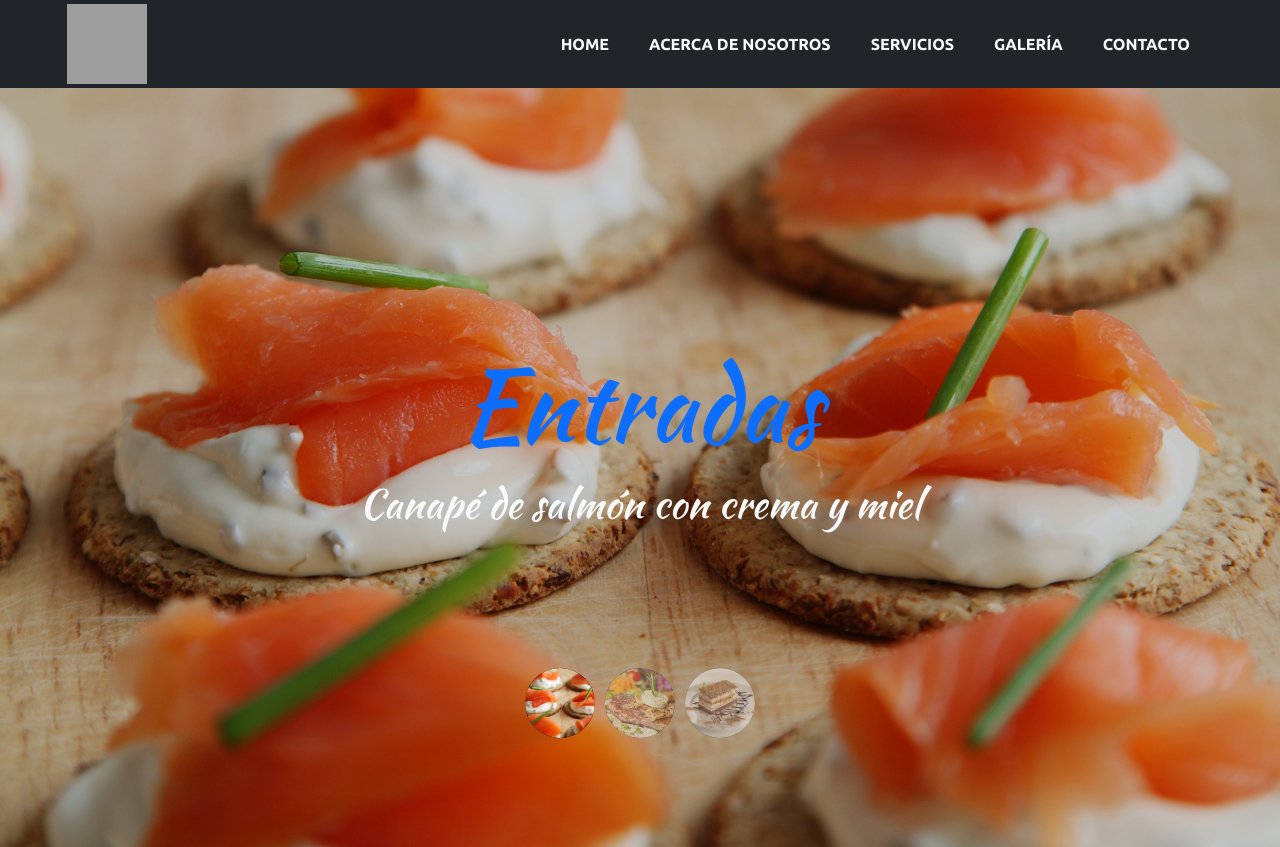
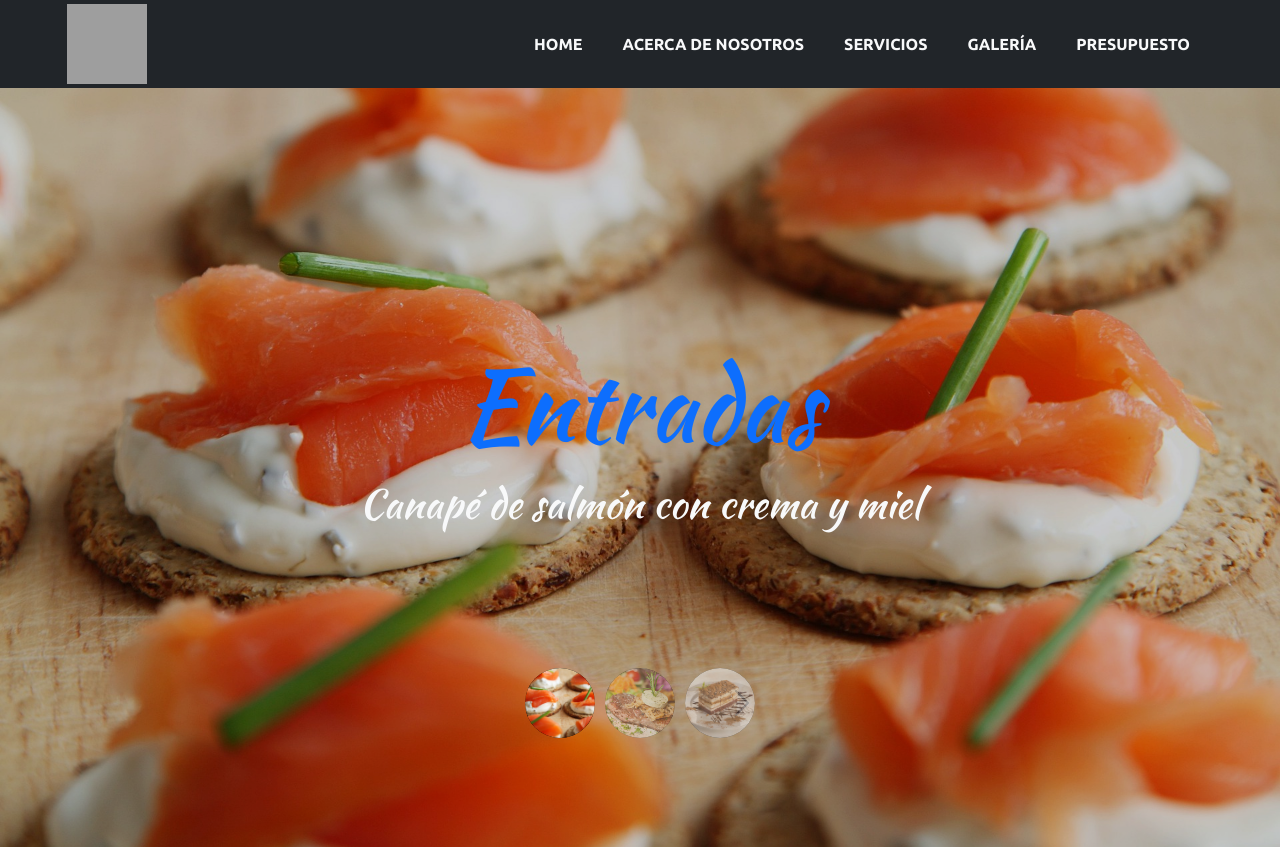
Before and after one commit to DamianBarzolaweb/Casabona-Catering, a Node server app: page / in a window 1280 px wide. Shown: the top 847 px of the page. Run offline with Node 20, Linux system fonts and the light colour scheme; some libraries are stand-ins or nearby versions; grey boxes are pictures that could not be loaded.

Commit message:
de contacto a presupuesto

```diff
--- a/views/index.hbs
+++ b/views/index.hbs
@@ -21,7 +21,7 @@
                 </li>
                 </li>
                 <li class="nav-item">
-                    <a href="#contacto" class="nav-link text-light">Contacto</a>
+                    <a href="#contacto" class="nav-link text-light">Presupuesto</a>
                 </li>
             </ul>
         </div>
```
